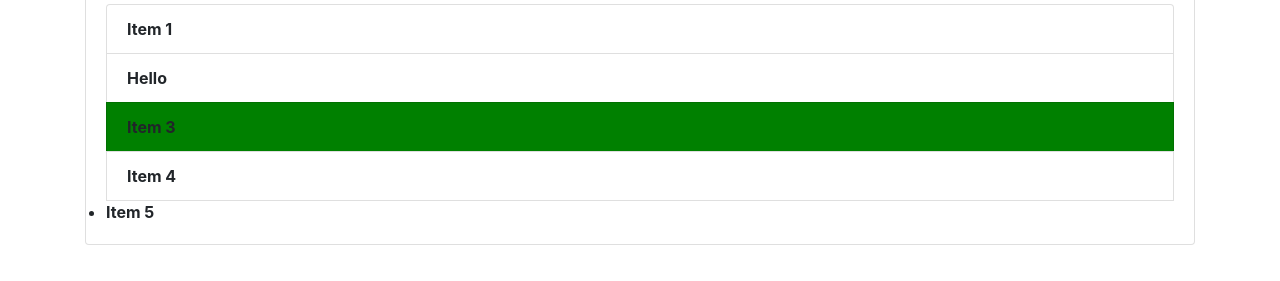
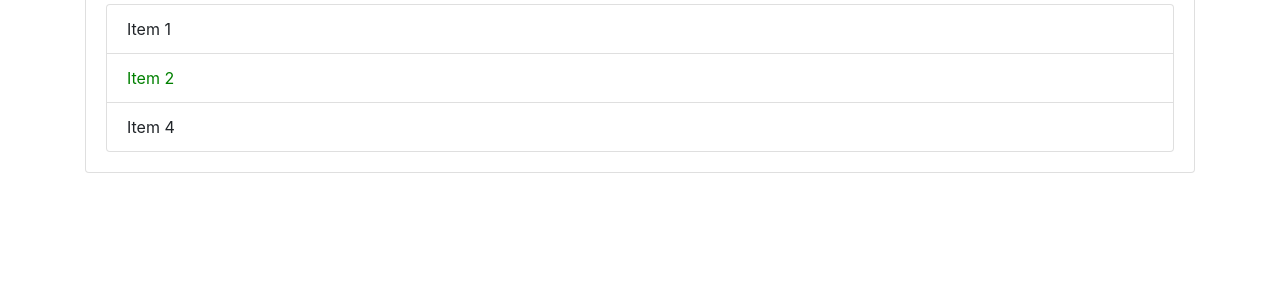
Before and after one commit to saiteja0711/domcodes, a plain HTML site: page index.html in a window 1280 px wide. Shown: the part 273-554 px from the top of the page. Drawn offline with nearby package versions, Linux system fonts and the light colour scheme.

Commit message:
thirdcommit

```diff
--- a/dome.js
+++ b/dome.js
@@ -15,19 +15,19 @@
 // //console.log(items);
 // // items[1].textContent="Hello";
 // // items[1].style.fontWeight='bold';
-items[2].style.backgroundColor='green';
-for(var i=0;i<items.length;i++)
-{
+// items[2].style.backgroundColor='green';
+// for(var i=0;i<items.length;i++)
+// {
 
-    items[i].style.fontWeight='bold';
-}
-//we cannot update new ithem with items
+//     items[i].style.fontWeight='bold';
+// }
+// //we cannot update new ithem with items
 
 
-//li  works same as items from above
-var li=document.getElementsByTagName('li');
-li[1].textContent="Hello";
-li[4].style.fontWeight='bold';//new item can be updated here
+// //li  works same as items from above
+// var li=document.getElementsByTagName('li');
+// li[1].textContent="Hello";
+// li[4].style.fontWeight='bold';//new item can be updated here
 
 
 //quorySelector
@@ -43,11 +43,11 @@ li[4].style.fontWeight='bold';//new item can be updated here
 // var li=document.querySelector('.list-group-item');
 // li.style.color="red";
 
-// var lst=document.querySelector('.list-group-item:last-child');
-// lst.style.color="blue";
+var lst=document.querySelector('.list-group-item:nth-child(2)');
+lst.style.color="green";
 
-// var lst=document.querySelector('.list-group-item:nth-child(2)');
-// lst.style.color="coral";
+var lst=document.querySelector('.list-group-item:nth-child(3)');
+lst.style.display='none';
 
 //query selector all
 // var title=document.querySelectorAll('.title');
--- a/index.html
+++ b/index.html
@@ -26,7 +26,7 @@
       <li class="list-group-item">Item 2</li>
       <li class="list-group-item">Item 3</li>
       <li class="list-group-item">Item 4</li>
-      <li >Item 5</li>
+
     </ul>
    </div>
   </div>
```
